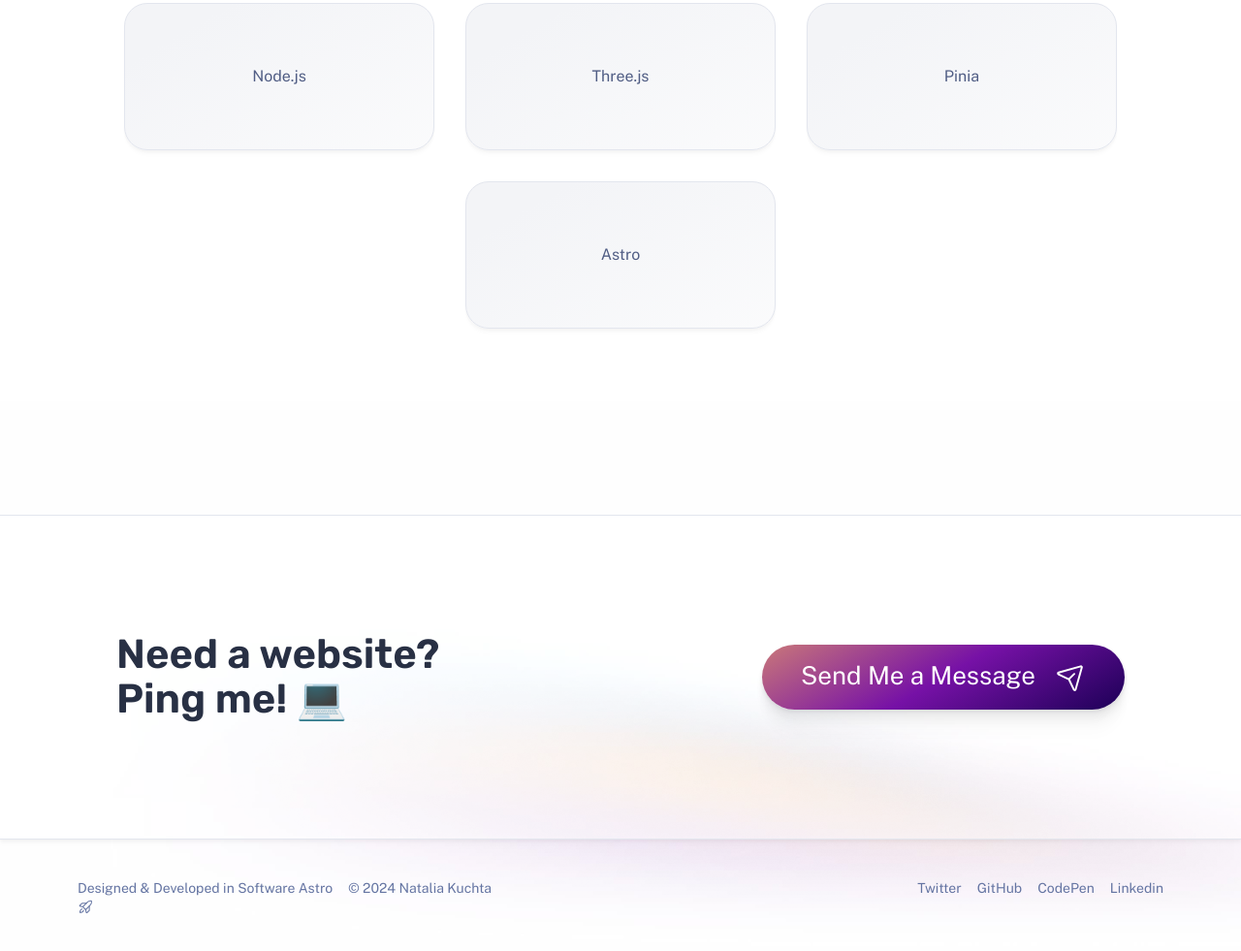
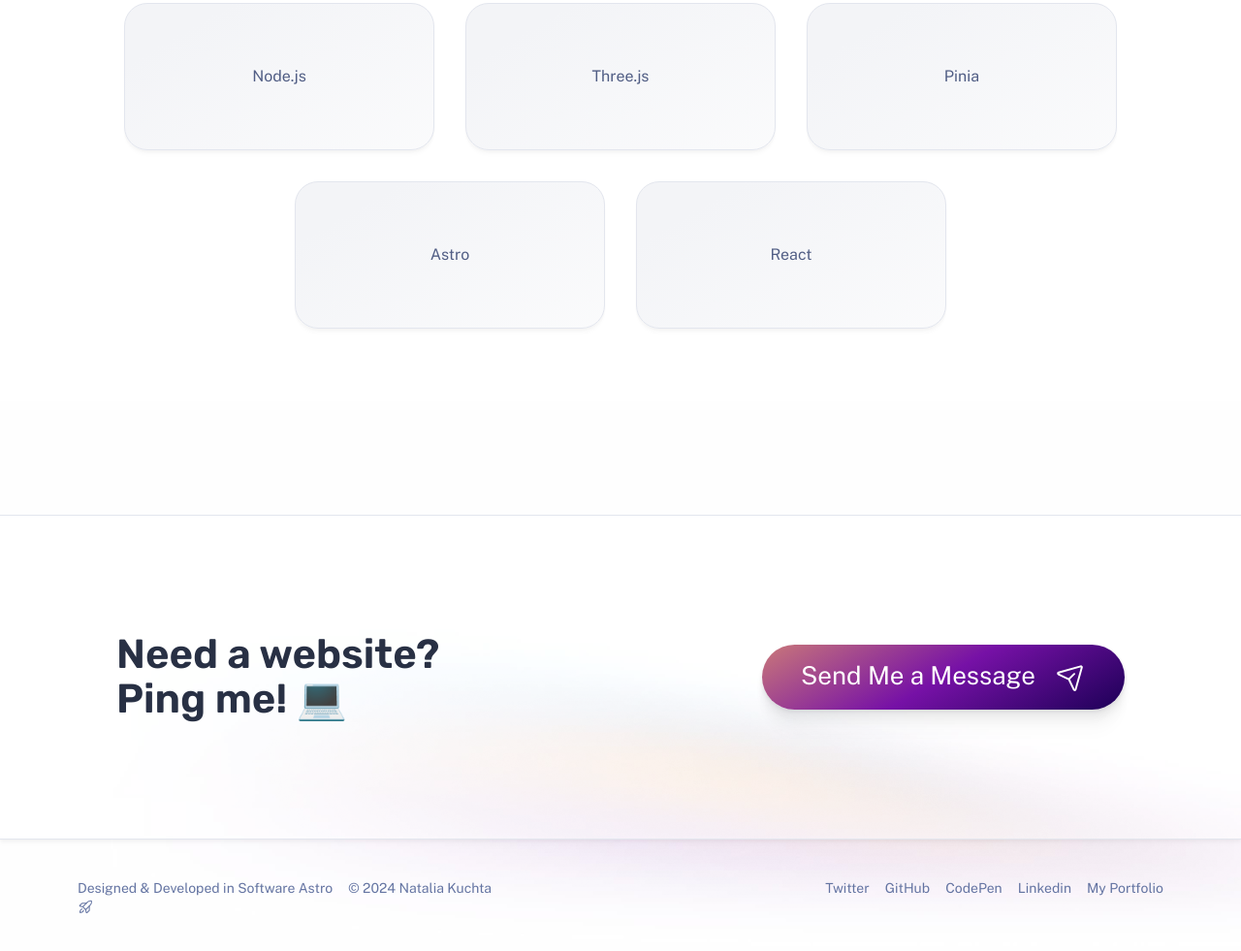
Before and after one commit to natalia-kuchta/natalia-kuchta, an Astro site: page / in a window 1280 px wide. Shown: the part 3100-4081 px from the top of the page at 97% size. Built offline with nearby package versions, Linux system fonts and the light colour scheme; Astro itself is replaced by a stand-in of ours.

Commit message:
add link my portfoilio and new skill React

```diff
--- a/src/components/Footer.astro
+++ b/src/components/Footer.astro
@@ -16,6 +16,7 @@
 		<a href="https://github.com/natalia-kuchta"> GitHub</a>
 		<a href="https://codepen.io/na-ku"> CodePen</a>
 		<a href="https://www.linkedin.com/in/natalia-kuchta-4527832b4">Linkedin</a>
+		<a href="https://portfolio-natalia.netlify.app/">My Portfolio</a>
 	</p>
 </footer>
 <style>
--- a/src/pages/index.astro
+++ b/src/pages/index.astro
@@ -109,7 +109,9 @@
                                 'Node.js',
                                 'Three.js',
                                 'Pinia',
-                                'Astro'
+                                'Astro',
+                                'React'
+
                             ].map((brand) => (
                                     <li class="mention-card">
                                         <p>{brand}</p>
```
